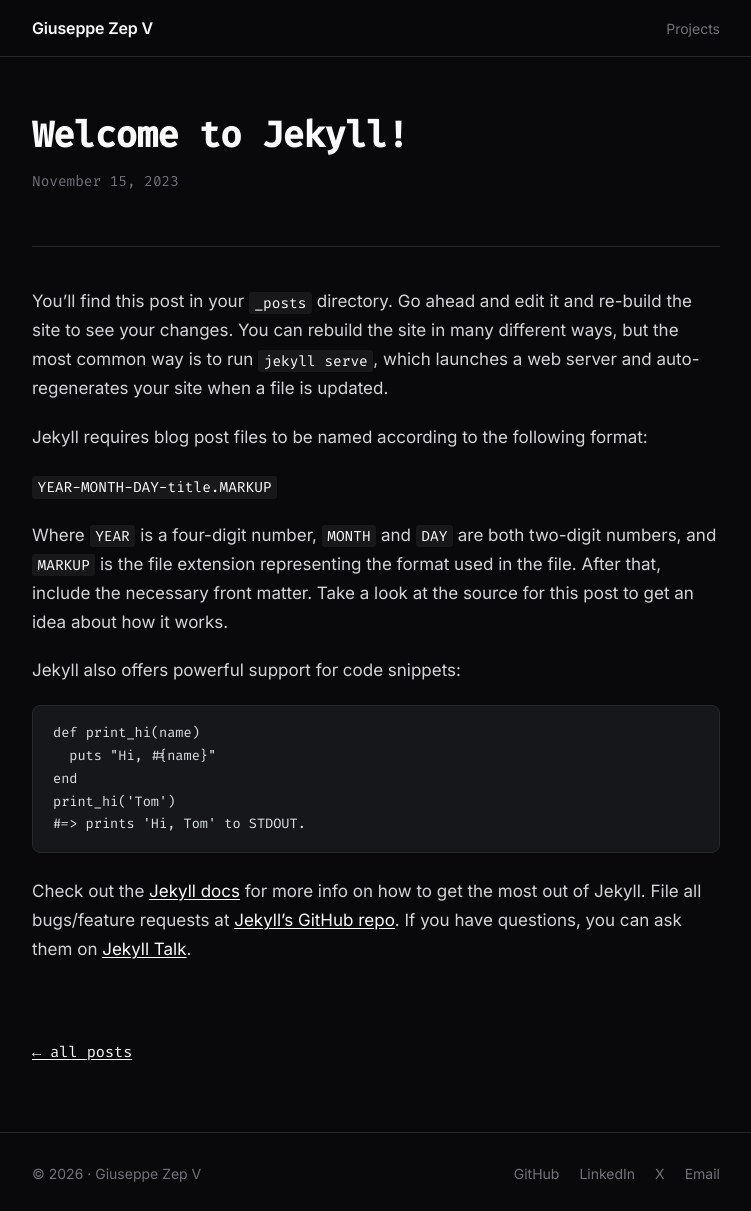
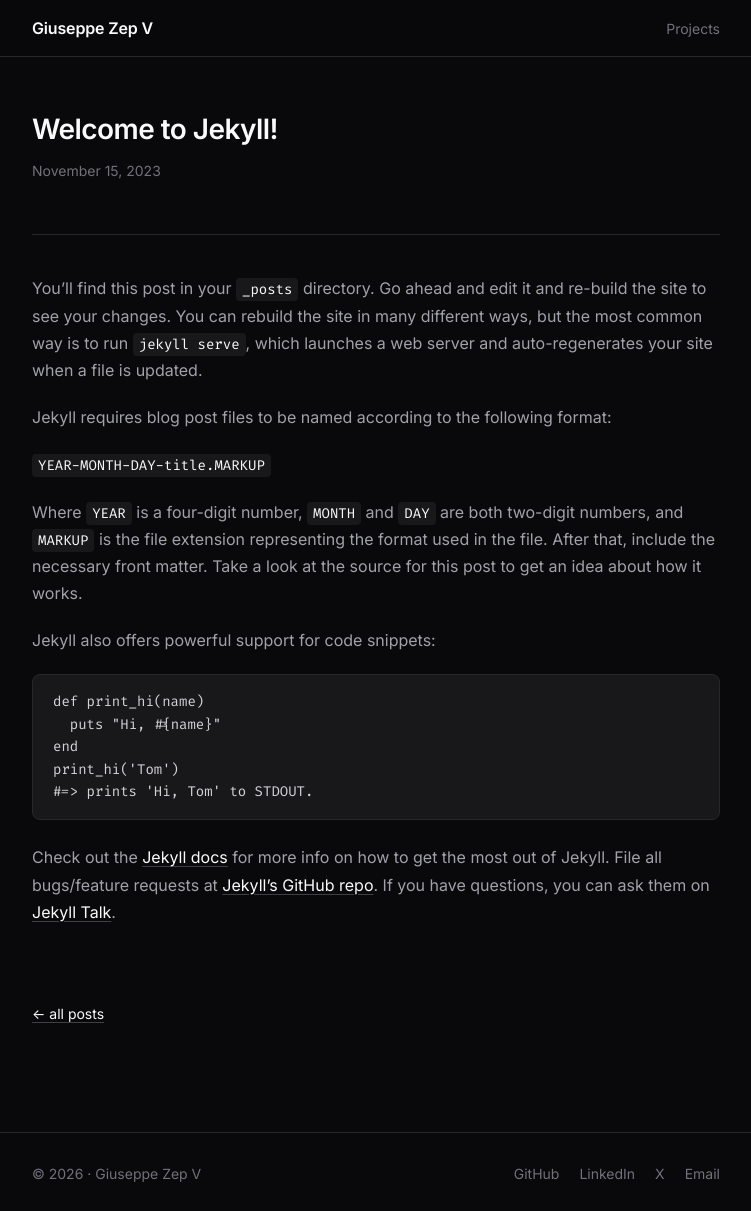
Before and after one commit to zepvalue/zepvalue.github.io, a Jekyll site: the page built from _posts/2023-11-15-welcome-to-jekyll.markdown, in a window 1280 px wide and 1211 px high. Shown: the whole window, without its empty margins (264-1015 px from the left). Built offline with Jekyll 4.4.1, drawn with Linux system fonts in a browser that asks for light colours.

Commit message:
style: blog, post, page and 404 on the site type scale

```diff
--- a/_sass/_content.scss
+++ b/_sass/_content.scss
@@ -1,40 +1,40 @@
 // ── Readable prose for articles, posts, and legal pages ───────────────────
+// Same type scale as the rest of the site (_base.scss): 12 / 14 / 16 / 20 /
+// 28px, weights 400 and 600, sans everywhere, code font only for code.
+// Spacing is on a 4px grid.
 
 .prose {
-  // Readable sans-serif body; headings keep the monospace brand.
-  font-family: var(--font-sans);
-  font-size: 1.0625rem;
+  font-size: var(--text-md);
   line-height: 1.7;
-  color: var(--text);
+  color: var(--fg-soft);
 
   h1, h2, h3, h4 {
-    font-family: var(--font-mono);
     color: var(--heading);
+    font-weight: 600;
     line-height: 1.25;
     letter-spacing: -0.01em;
   }
 
-  h1 { font-size: 2rem; margin: 0 0 0.5rem; }
+  h1 { font-size: var(--text-xl); margin: 0 0 0.5rem; letter-spacing: -0.02em; }
   h2 {
-    font-size: 1.25rem;
+    font-size: var(--text-lg);
     margin: 3rem 0 1rem;
     padding-top: 1.5rem;
     border-top: 1px solid var(--border);
   }
-  h3 { font-size: 1.05rem; margin: 2rem 0 0.75rem; }
+  h3, h4 { font-size: var(--text-md); margin: 2rem 0 0.75rem; }
 
   p { margin: 0 0 1.25rem; }
 
-  strong { color: var(--oc-gray-1); font-weight: 600; }
-  em { color: var(--oc-gray-2); }
+  strong { color: var(--fg); font-weight: 600; }
 
   a {
-    color: var(--accent);
-    font-style: normal;
+    color: var(--fg);
     text-decoration: underline;
-    text-underline-offset: 2px;
+    text-underline-offset: 3px;
+    text-decoration-color: var(--border-hover);
 
-    &:hover { color: var(--accent-bright); }
+    &:hover { text-decoration-color: var(--fg); }
   }
 
   ul, ol { margin: 0 0 1.25rem; padding-left: 1.5rem; }
@@ -43,7 +43,7 @@
   blockquote {
     margin: 0 0 1.25rem;
     padding: 0.25rem 0 0.25rem 1.25rem;
-    border-left: 3px solid var(--border);
+    border-left: 2px solid var(--border-hover);
     color: var(--muted);
   }
 
@@ -53,16 +53,16 @@
     margin: 2.5rem 0;
   }
 
-  img { max-width: 100%; border-radius: 6px; }
+  img { max-width: 100%; border-radius: 0.5rem; }
 
   // Inline code
   code {
     font-family: var(--font-mono);
     background-color: var(--surface);
-    color: var(--accent-bright);
-    padding: 0.1rem 0.35rem;
-    border-radius: 3px;
-    font-size: 0.85em;
+    color: var(--fg);
+    padding: 0.125rem 0.375rem;
+    border-radius: 0.25rem;
+    font-size: 0.875em;
     word-break: break-word;
   }
 
@@ -72,23 +72,23 @@
   }
 
   pre {
-    background-color: #15171a;
+    background-color: var(--surface);
     border: 1px solid var(--border);
-    border-radius: 8px;
+    border-radius: 0.5rem;
     padding: 1rem 1.25rem;
     overflow-x: auto;
-    font-size: 0.85rem;
+    font-size: var(--text-sm);
     line-height: 1.6;
 
     code {
       background: none;
-      color: var(--oc-gray-3);
+      color: var(--text);
       padding: 0;
       font-size: inherit;
     }
   }
 
-  .updated { color: var(--muted); font-size: 0.9em; margin-bottom: 2.5rem; }
+  .updated { color: var(--muted); font-size: var(--text-sm); margin-bottom: 2.5rem; }
 }
 
 // ── Page + post headers ───────────────────────────────────────────────────
@@ -97,18 +97,18 @@
   margin-bottom: 3rem;
 
   h1 {
-    font-family: var(--font-mono);
     color: var(--heading);
-    font-size: 2.25rem;
+    font-size: var(--text-xl);
+    font-weight: 600;
+    line-height: 1.2;
     margin: 0 0 0.5rem;
     letter-spacing: -0.02em;
   }
 }
 
 .page-lead {
-  color: var(--muted);
-  font-family: var(--font-sans);
-  font-size: 1.05rem;
+  color: var(--fg-soft);
+  font-size: var(--text-md);
   margin: 0;
 }
 
@@ -117,26 +117,30 @@
   padding-bottom: 2rem;
   border-bottom: 1px solid var(--border);
 
-  h1 { font-size: 2.25rem; margin: 0 0 0.75rem; letter-spacing: -0.02em; }
+  h1 {
+    font-size: var(--text-xl);
+    font-weight: 600;
+    line-height: 1.2;
+    margin: 0 0 0.75rem;
+    letter-spacing: -0.02em;
+  }
 }
 
 .post-meta {
-  font-family: var(--font-mono);
   color: var(--muted);
-  font-size: 0.9rem;
+  font-size: var(--text-sm);
   margin: 0;
 }
 
 .back-link {
   display: inline-block;
   margin-top: 3.5rem;
-  font-family: var(--font-mono);
-  font-size: 0.95rem;
+  font-size: var(--text-sm);
   color: var(--muted);
   text-decoration: none;
-  font-style: normal;
+  transition: color 0.15s ease;
 
-  &:hover { color: var(--accent); }
+  &:hover { color: var(--fg); }
 }
 
 // ── Blog index ────────────────────────────────────────────────────────────
@@ -153,40 +157,36 @@
 
 .post-item-link {
   display: block;
-  padding: 1.75rem 1rem;
+  padding: 1.5rem 1rem;
   margin: 0 -1rem;
   text-decoration: none;
-  font-style: normal;
-  border-radius: 8px;
+  border-radius: 0.5rem;
   transition: background-color 0.15s ease;
 
   &:hover {
-    background-color: rgba(255, 255, 255, 0.02);
-
-    .post-item-title { color: var(--accent-bright); }
+    background-color: var(--surface);
   }
 }
 
 .post-item-date {
   display: block;
-  font-family: var(--font-mono);
-  font-size: 0.8rem;
+  font-size: var(--text-xs);
   color: var(--muted);
-  margin-bottom: 0.4rem;
+  margin-bottom: 0.25rem;
 }
 
 .post-item-title {
-  font-family: var(--font-mono);
-  color: var(--accent);
-  font-size: 1.25rem;
+  color: var(--fg);
+  font-size: var(--text-lg);
+  font-weight: 600;
+  line-height: 1.3;
   margin: 0 0 0.5rem;
   letter-spacing: -0.01em;
 }
 
 .post-item-excerpt {
-  font-family: var(--font-sans);
-  color: var(--text);
-  font-size: 1rem;
+  color: var(--fg-soft);
+  font-size: var(--text-sm);
   line-height: 1.6;
   margin: 0;
 }
@@ -198,20 +198,19 @@
   padding: 5rem 1.5rem;
 
   h1 {
-    font-family: var(--font-mono);
     color: var(--heading);
-    font-size: 4rem;
+    font-size: var(--text-xl);
+    font-weight: 600;
     margin: 0 0 0.5rem;
   }
 
-  p { color: var(--muted); margin-bottom: 2rem; }
+  p { color: var(--fg-soft); margin-bottom: 2rem; }
 
   a {
-    font-family: var(--font-mono);
-    color: var(--accent);
-    font-style: normal;
+    color: var(--fg);
+    font-weight: 600;
     text-decoration: none;
 
-    &:hover { color: var(--accent-bright); }
+    &:hover { text-decoration: underline; text-underline-offset: 3px; }
   }
 }
```
